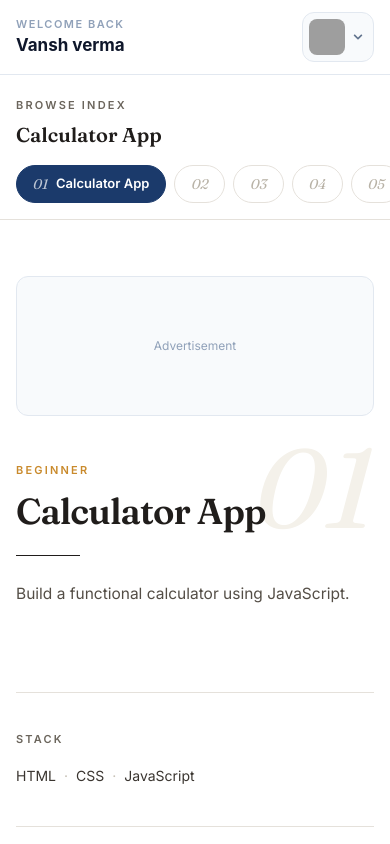
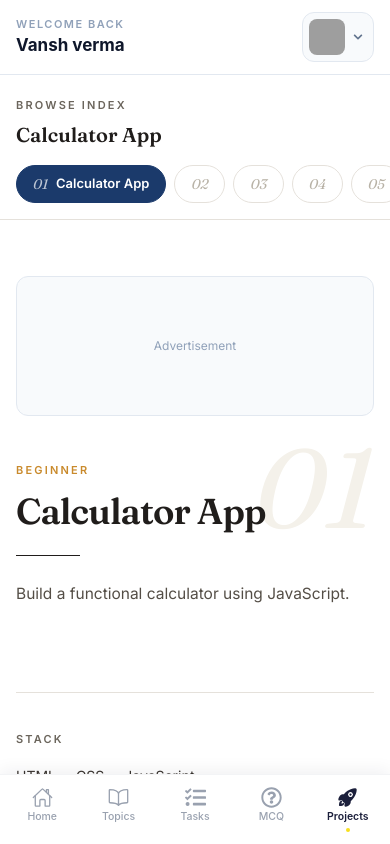
Before and after one commit to vansh-verma-dev/JSMaster-App, a React (Vite) app: page /project in a window 390 px wide. Shown: the top 844 px of the page. Built offline with nearby package versions, Linux system fonts and the light colour scheme; grey boxes are pictures that could not be loaded.

Commit message:
create a bottomnavbar

```diff
--- /dev/null
+++ b/src/components/bottomNavbar.jsx
@@ -0,0 +1,130 @@
+import {
+  IoHome,
+  IoHomeOutline,
+  IoBook,
+  IoBookOutline,
+  IoRocket,
+  IoRocketOutline,
+} from "react-icons/io5";
+
+import {
+  FaTasks,
+  FaRegQuestionCircle,
+  FaQuestionCircle,
+} from "react-icons/fa";
+
+import { useLocation, useNavigate } from "react-router-dom";
+
+const NavItems = [
+  {
+    id: "home",
+    label: "Home",
+    path: "/",
+    icon: IoHomeOutline,
+    activeIcon: IoHome,
+  },
+  {
+    id: "topics",
+    label: "Topics",
+    path: "/topics",
+    icon: IoBookOutline,
+    activeIcon: IoBook,
+  },
+  {
+    id: "tasks",
+    label: "Tasks",
+    path: "/tasks",
+    icon: FaTasks,
+    activeIcon: FaTasks,
+  },
+  {
+    id: "mcq",
+    label: "MCQ",
+    path: "/interviewQs",
+    icon: FaRegQuestionCircle,
+    activeIcon: FaQuestionCircle,
+  },
+  {
+    id: "project",
+    label: "Projects",
+    path: "/project",
+    icon: IoRocketOutline,
+    activeIcon: IoRocket,
+  },
+];
+
+function BottomNavbar() {
+  const navigate = useNavigate();
+  const location = useLocation();
+
+  return (
+    <nav
+      className="
+        md:hidden fixed bottom-0 left-0 w-full z-50
+        bg-white border-t border-gray-100
+        shadow-[0_-4px_16px_rgba(20,23,43,0.06)]
+        pb-[env(safe-area-inset-bottom)]
+      "
+    >
+      <div className="flex items-stretch justify-around px-1 py-1.5">
+
+        {NavItems.map((item) => {
+
+          // Current URL check
+          const isActive = location.pathname === item.path;
+
+          const Icon = isActive
+            ? item.activeIcon
+            : item.icon;
+
+          return (
+            <button
+              key={item.id}
+              onClick={() => navigate(item.path)}
+              className="
+                flex flex-col items-center justify-center
+                gap-1 flex-1 py-1.5 rounded-xl
+                transition-all duration-200
+                active:scale-95
+              "
+            >
+
+              {/* Icon */}
+              <Icon
+                className={`text-[21px] transition-colors ${
+                  isActive
+                    ? "text-[#1B1F3B]"
+                    : "text-gray-400"
+                }`}
+              />
+
+              {/* Label */}
+              <span
+                className={`text-[10.5px] leading-none transition-colors ${
+                  isActive
+                    ? "text-[#1B1F3B] font-semibold"
+                    : "text-gray-400 font-medium"
+                }`}
+              >
+                {item.label}
+              </span>
+
+              {/* Active Dot */}
+              <span
+                className={`h-1 w-1 rounded-full mt-0.5 transition-opacity ${
+                  isActive
+                    ? "bg-[#F7DF1E] opacity-100"
+                    : "opacity-0"
+                }`}
+              />
+
+            </button>
+          );
+        })}
+
+      </div>
+    </nav>
+  );
+}
+
+export default BottomNavbar;
--- a/src/pages/homePage.jsx
+++ b/src/pages/homePage.jsx
@@ -1,3 +1,4 @@
+import BottomNavbar from "../components/bottomNavbar";
 import MobileTopBar from "../components/mobileTopBar";
 import Navbar from "../components/navbar";
 
@@ -7,6 +8,7 @@ function HomePage(){
             <Navbar/>
             <h1>hey i am jsMaster App</h1>
             <MobileTopBar/>
+            <BottomNavbar/>
         </div>
     )
 }
--- a/src/pages/interviewPage.jsx
+++ b/src/pages/interviewPage.jsx
@@ -14,6 +14,7 @@ import interviewQuestions from "../data/interviewQA";
 import Navbar from "../components/navbar";
 import MobileTopBar from "../components/mobileTopBar";
 import AdSpace from "../components/AdSpace";
+import BottomNavbar from "../components/bottomNavbar";
 
 
 const CATEGORIES = ["All", ...new Set(interviewQuestions.map((q) => q.category))];
@@ -409,7 +410,7 @@ function InterviewQuestionsPage() {
       </div>
     </div>
 
-
+ <BottomNavbar/>
    </>
   );
 }
--- a/src/pages/projectHome.jsx
+++ b/src/pages/projectHome.jsx
@@ -4,6 +4,7 @@ import projectsData from "../data/projects";
 import Navbar from "../components/navbar";
 import MobileTopBar from "../components/mobileTopBar";
 import AdSpace from "../components/AdSpace";
+import BottomNavbar from "../components/bottomNavbar";
 
 
 function ProjectsPage() {
@@ -254,7 +255,7 @@ function ProjectsPage() {
       </div>
     </div>
 
-
+ <BottomNavbar/>
 
    </>
   );
--- a/src/pages/tasksPage.jsx
+++ b/src/pages/tasksPage.jsx
@@ -12,6 +12,7 @@ import tasks from "../data/tasks";
 import Navbar from "../components/navbar";
 import MobileTopBar from "../components/mobileTopBar";
 import AdSpace from "../components/AdSpace";
+import BottomNavbar from "../components/bottomNavbar";
 
 const LEVELS = ["All", "Intermediate", "Hard", "Advanced"];
 
@@ -377,7 +378,7 @@ function TasksPage() {
         </main>
       </div>
     </div>
-
+ <BottomNavbar/>
    </>
   );
 }
```
